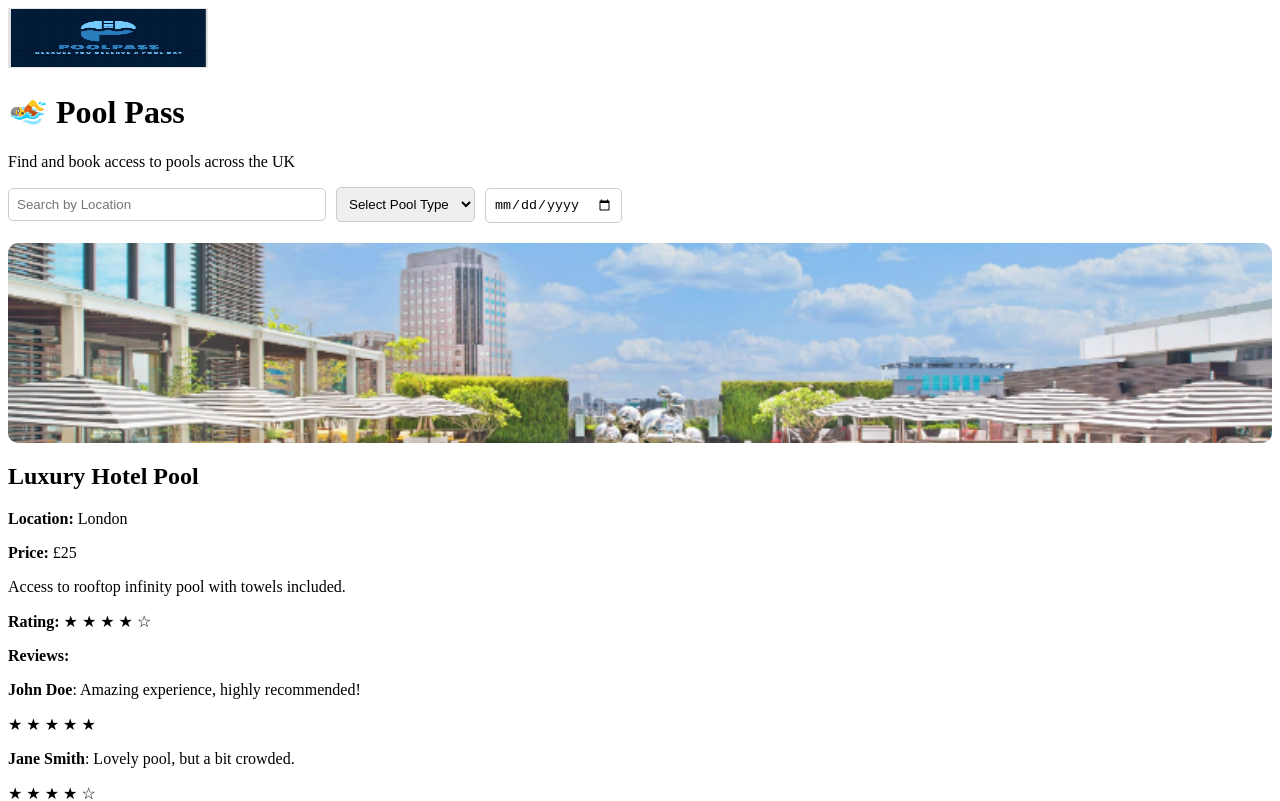
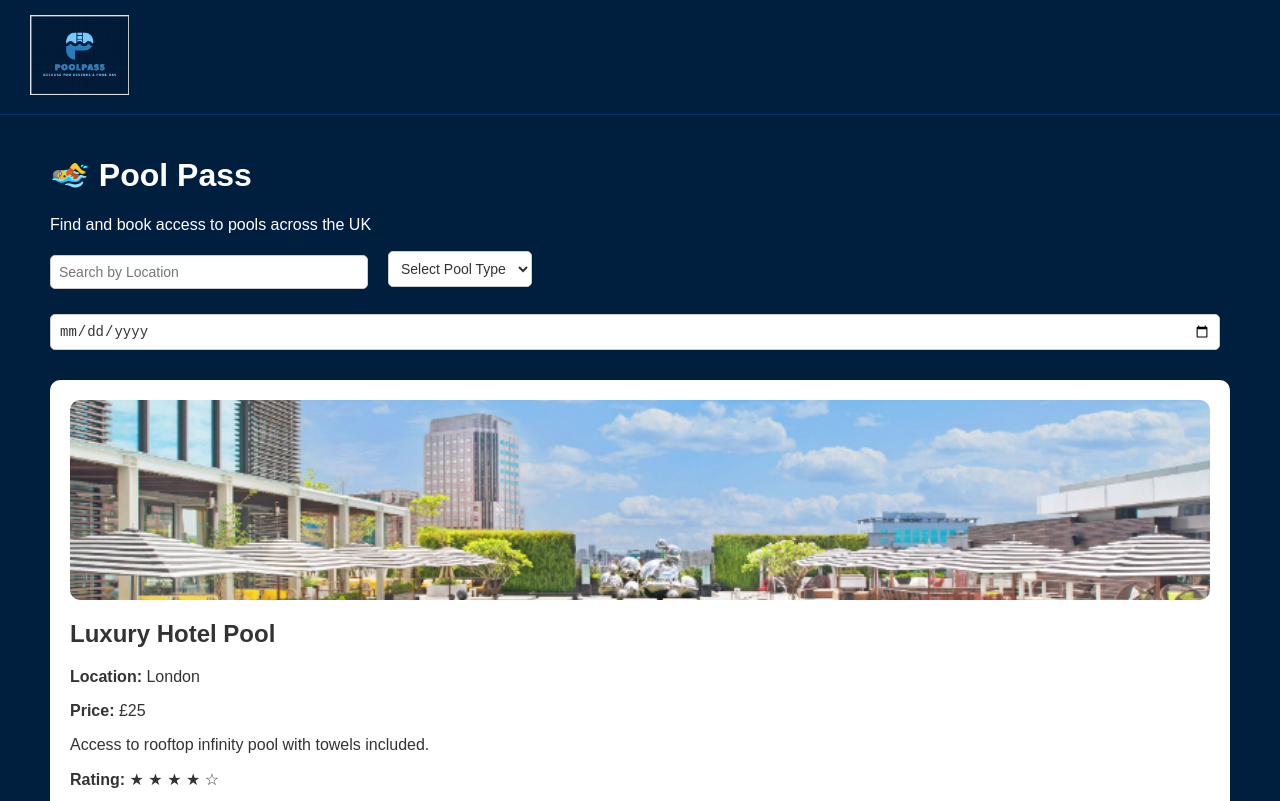
Before and after one commit to SxyWytBoy/PoolPass, a Next.js app: page / in a window 1280 px wide. Shown: the top 801 px of the page. Built offline with nearby package versions, Linux system fonts and the light colour scheme.

Commit message:
Update globals.css

```diff
--- a/styles/globals.css
+++ b/styles/globals.css
@@ -1,3 +1,137 @@
+/* globals.css */
+
+body {
+  margin: 0;
+  font-family: 'Poppins', sans-serif;
+  background: #001f3f; /* Deep blue background */
+  color: #fff; /* Light text for contrast */
+}
+
+/* Header styling */
+header {
+  display: flex;
+  align-items: center;
+  padding: 15px 30px;
+  background-color: #001f3f;
+  border-bottom: 1px solid #003366;
+}
+
+header img {
+  height: 80px; /* Bigger logo */
+  width: auto;
+}
+
+nav {
+  margin-left: auto;
+  display: flex;
+  gap: 20px;
+  align-items: center;
+}
+
+nav a {
+  color: #fff;
+  text-decoration: none;
+  font-size: 16px;
+  font-weight: bold;
+}
+
+nav a:hover {
+  color: #0070f3;
+}
+
+/* Container */
+.container {
+  max-width: 1200px;
+  margin: 0 auto;
+  padding: 10px;
+}
+
+/* Card style for pools */
+.card {
+  background: white;
+  color: #333;
+  border-radius: 10px;
+  box-shadow: 0 2px 8px rgba(0, 0, 0, 0.05);
+  padding: 20px;
+  margin-bottom: 20px;
+  width: 100%;
+  box-sizing: border-box;
+}
+
+/* Buttons */
+button {
+  background-color: #0070f3;
+  color: white;
+  border: none;
+  border-radius: 5px;
+  padding: 10px 16px;
+  cursor: pointer;
+  font-size: 16px;
+}
+
+button:hover {
+  background-color: #005dc1;
+}
+
+/* Inputs and text areas */
+input,
+textarea {
+  border: 1px solid #ccc;
+  border-radius: 5px;
+  padding: 10px;
+  font-size: 14px;
+  width: 100%;
+  margin-top: 5px;
+}
+
+/* Filters */
+.filters input,
+.filters select {
+  background-color: #fff;
+  color: #333;
+  border: 1px solid #ccc;
+  border-radius: 5px;
+  padding: 10px;
+  font-size: 14px;
+  margin-right: 10px;
+  margin-bottom: 10px;
+  box-shadow: 0 1px 4px rgba(0, 0, 0, 0.1);
+}
+
+.filters {
+  margin-bottom: 20px;
+  display: flex;
+  flex-wrap: wrap;
+  align-items: center;
+  gap: 10px;
+}
+
+/* Grid layout for tabs/cards */
+.card-grid {
+  display: flex;
+  flex-wrap: wrap;
+  gap: 20px;
+  justify-content: space-between;
+}
+
+.card-grid .card {
+  flex: 1 1 calc(33.33% - 20px);
+  max-width: calc(33.33% - 20px);
+}
+
+/* Mobile-First Approach */
+@media (max-width: 768px) {
+  .card-grid .card {
+    flex: 1 1 100%;
+    max-width: 100%;
+  }
+
+  nav {
+    flex-direction: column;
+    align-items: flex-start;
+  }
+}
+
 /* View Details Page Styling */
 .details-container {
   max-width: 1200px;
```
